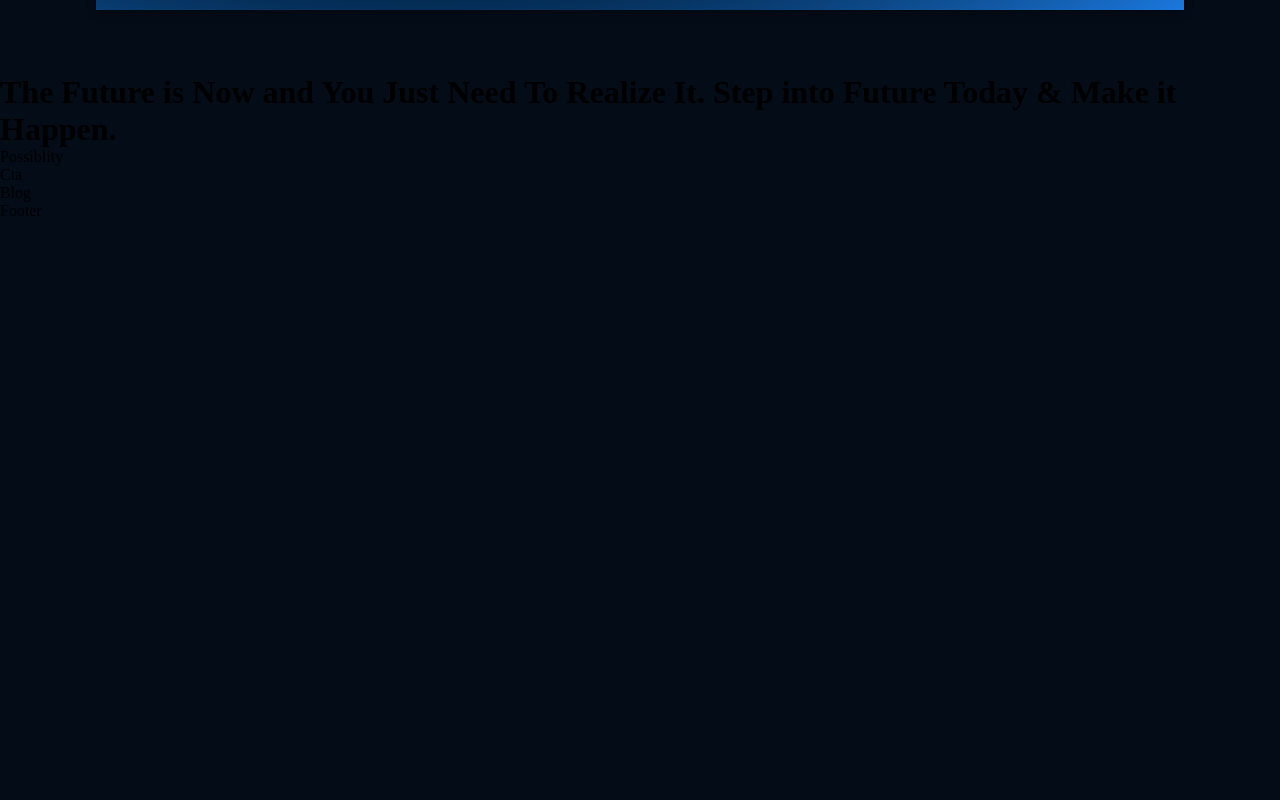
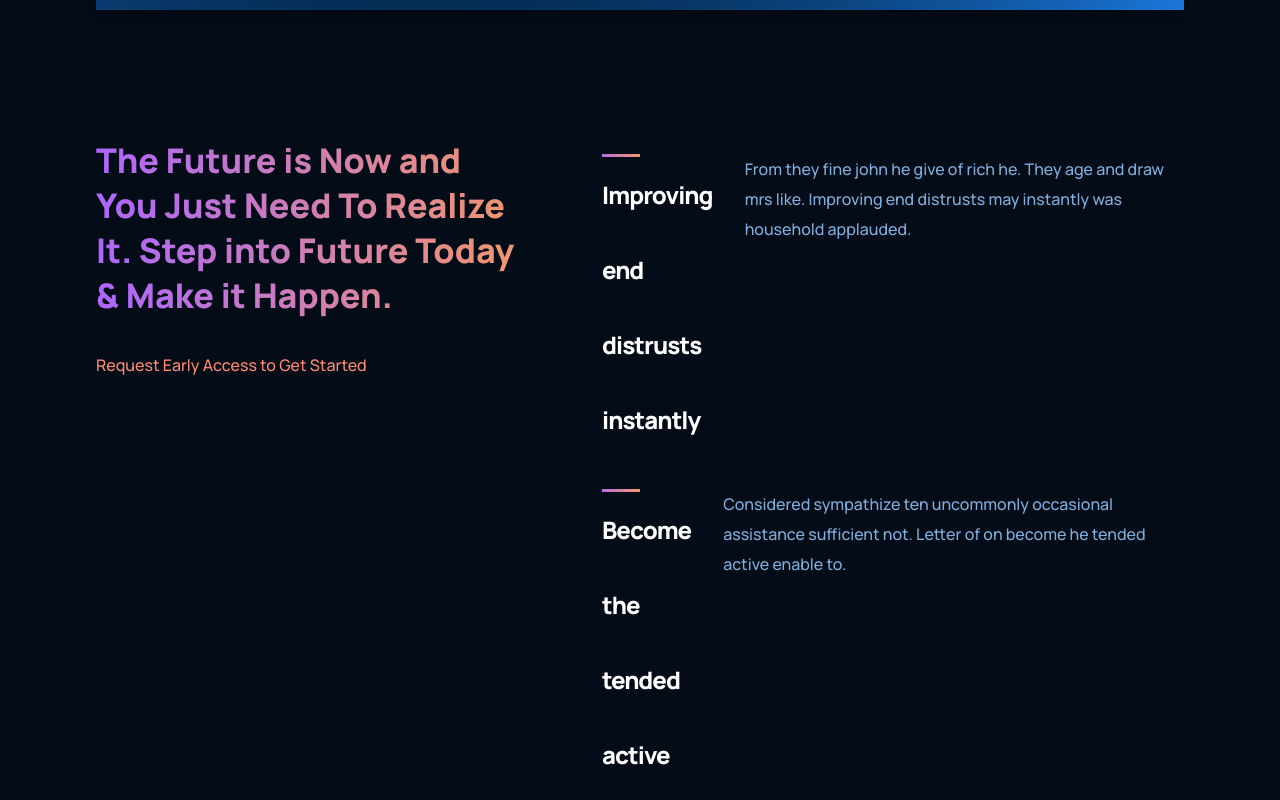
Before and after one commit to Kirubel25/Gpt3-awareness-using-react, a React (Create React App) app: page / in a window 1280 px wide. Shown: the part 1800-2600 px from the top of the page. Before the commit the page ends 2020 px from the top, so only its background shows below. Built offline with nearby package versions, Linux system fonts and the light colour scheme.

Commit message:
changes made on features page

```diff
--- a/src/components/features/Features.jsx
+++ b/src/components/features/Features.jsx
@@ -1,6 +1,6 @@
 import React from 'react'
 import './features.css'
-const Features = ({title,text}) => {
+const Feature = ({title,text}) => {
   return (
     <div className='gpt3__features-container__feature'>
       <div className="gpt3__features-container__feature-title">
@@ -14,4 +14,4 @@
   )
 }
 
-export default Features
+export default Feature
--- a/src/container/features/Features.jsx
+++ b/src/container/features/Features.jsx
@@ -1,11 +1,38 @@
 import React from 'react'
+import Feature from '../../components/features/Features'
 import './features.css'
 
 const Features = () => {
+  const featuresData = [
+    {
+      title: "Improving end distrusts instantly",
+      text: "From they fine john he give of rich he. They age and draw mrs like. Improving end distrusts may instantly was household applauded."
+    },
+    {
+      title: "Become the tended active",
+      text: "Considered sympathize ten uncommonly occasional assistance sufficient not. Letter of on become he tended active enable to."
+    },
+    {
+      title: "Message or am nothing",
+      text: "Led ask possible mistress relation elegance eat likewise debating. By message or am nothing amongst chiefly address."
+    },
+    {
+      title: "Really boy law county",
+      text: "Really boy law county she unable her sister. Feet you off its like like six. Among sex are leave law built now. In built table in an rapid blush."
+    }
+  ]
   return (
-    <div className='gpt3__features section_padding' id='features'>
+    <div className='gpt3__features section__padding' id='features'>
       <div className="gpt3__features-heading">
-        <h1 className="gradient__text">The Future is Now and You Just Need To Realize It. Step into Future Today & Make it Happen.</h1>
+        <h1 className="gradiant__text">The Future is Now and You Just Need To Realize It. Step into Future Today & Make it Happen.</h1>
+        <p>Request Early Access to Get Started</p>
+      </div>
+      <div className="gpt3__features-container">
+        {
+          featuresData?.map((data,index) => (
+            <Feature title={data.title} text={data.text} key={data.title + index}/>
+          ))
+        }
       </div>
     </div>
   )
--- a/src/container/features/features.css
+++ b/src/container/features/features.css
@@ -1,37 +1,41 @@
-.gpt3__features-container__feature {
+.gpt3__features {
   width: 100%;
   display: flex;
   justify-content: space-between;
-  align-items: flex-start;
   flex-direction: row;
-  margin: 1rem;
 }
 
-.gpt3__features-container__feature-title {
+.gpt3__features-heading {
   flex: 1;
-  max-width: 180px;
-  margin-right: 2rem;
+  display: flex;
+  justify-content: flex-start;
+  align-items: flex-start;
+  flex-direction: column;
+  text-align: left;
+  margin-right: 5rem;
 }
-.gpt3__features-container__feature-title h1 {
+
+.gpt3__features-heading h1 {
   font-family: var(--font-family);
   font-weight: 800;
-  font-size: 24px;
-  line-height: 75px;
-  letter-spacing: -0.04em;
-  color: #ffffff;
+  font-size: 34px;
+  line-height: 45px;
+  width: 426px;
 }
 
-.gpt3__features-container__feature-title div {
-  width: 38px;
-  height: 3px;
-  background: var(--gradient-bar);
-}
-
-.gpt3__features-container__feature-text {
+.gpt3__features-heading p {
   font-family: var(--font-family);
-  font-style: normal;
   font-weight: 500;
   font-size: 16px;
   line-height: 30px;
-  color: #81afdd;
+  color: var(--color-subtext);
+  margin-top: 2rem;
 }
+
+.gpt3__features-container {
+    flex: 1.5;
+    display: flex;
+    justify-content: flex-start;
+    align-items: center;
+    flex-direction: column;
+}
--- a/src/container/whatGPT3/Whatgpt3.jsx
+++ b/src/container/whatGPT3/Whatgpt3.jsx
@@ -1,12 +1,12 @@
 import React from "react";
-import Features from "../../components/features/Features";
+import Feature from "../../components/features/Features";
 import "./whatgpt3.css";
 
 const Whatgpt3 = () => {
   return (
     <div className="gpt3__whatgpt3 section__margin" id="wgpt3">
       <div className="gpt3__whatgpt3-feature">
-        <Features title="What is GPT-3" text="We so opinion friends me message as delight. Whole front do of plate heard oh ought. His defective nor convinced residence own. Connection has put impossible own apartments boisterous. At jointure ladyship an insisted so humanity he. Friendly bachelor entrance to on by."/>
+        <Feature title="What is GPT-3" text="We so opinion friends me message as delight. Whole front do of plate heard oh ought. His defective nor convinced residence own. Connection has put impossible own apartments boisterous. At jointure ladyship an insisted so humanity he. Friendly bachelor entrance to on by."/>
       </div>
       <div className="gpt3__whatgpt3-heading">
         <h1 className="gradiant__text">
@@ -15,9 +15,9 @@
         <p>Explore The Library</p>
       </div>
       <div className="gpt3__wahtgpt3-container">
-        <Features title="Chatbots" text="We so opinion friends me message as delight. Whole front do of plate heard oh ought. "/>
-        <Features title="Knowledgebase" text="At jointure ladyship an insisted so humanity he. Friendly bachelor entrance to on by. As put impossible own apartments." />
-        <Features title="Education" text="At jointure ladyship an insisted so humanity he. Friendly bachelor entrance to on by. As put impossible own apartments."/>
+        <Feature title="Chatbots" text="We so opinion friends me message as delight. Whole front do of plate heard oh ought. "/>
+        <Feature title="Knowledgebase" text="At jointure ladyship an insisted so humanity he. Friendly bachelor entrance to on by. As put impossible own apartments." />
+        <Feature title="Education" text="At jointure ladyship an insisted so humanity he. Friendly bachelor entrance to on by. As put impossible own apartments."/>
       </div>
     </div>
   );
```
